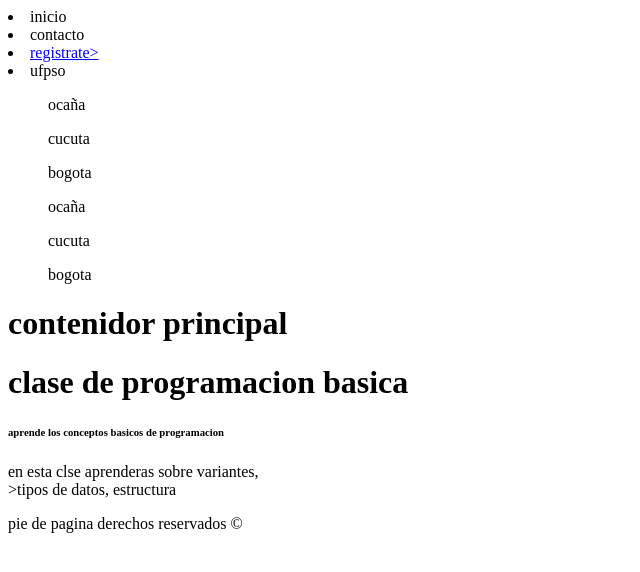
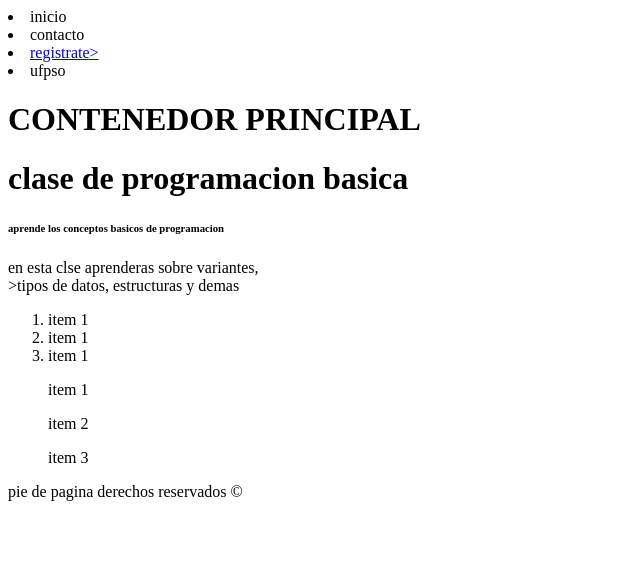
Before and after one commit to BootCampMinTic/jesusangarita, a plain HTML site: page index.html in a window 1280 px wide. Shown: the whole page, without its empty margins (0-640 px from the left). Drawn offline with Linux system fonts and the light colour scheme.

Commit message:
clase 5 septiembre

```diff
--- a/index.html
+++ b/index.html
@@ -3,37 +3,46 @@
   <head>
       <meta charset="UTF-8"> <!--esto es para que reconozca los asentos y las ñ-->
       <meta html-equiv ="X-UA-compatible" content="IE=edge"> <!--para que sea compatible-->
+      <meta name="viewport" content="width=device-width, initial-scale=1.0" />
       <title>proyectoboocamps</title>
+      <!---->
   </head>
       <body>
          <header>
-        <nav> <!-- navegacion -->
+
+         <nav>  <!-- navegacion -->
               <li> <a hrf="#">inicio</a> </li>
               <li> <a hrf="paginas/contactos.html">contacto</a> </li>
               <li> <a href="#">registrate></a></li>
-            <li> <a hrf="https://ufpso.edu.co/">ufpso</a> </li>
-
+              <li> <a hrf="https://ufpso.edu.co/">ufpso</a> </li> <!--ruta relativa-->
          </nav>
 
-            <ol>ocaña</ol>
-            <ol>cucuta</ol>
-            <ol>bogota</ol>
 
-            <ul>ocaña</ul>
-            <ul>cucuta</ul>
-            <ul>bogota</ul>
 
           </header>
+
            <main>
-           <h1>contenidor principal</h1>
+
+            <h1>CONTENEDOR PRINCIPAL</h1>
             <h1>clase de programacion basica</h1>
             <h6>aprende los conceptos basicos de programacion</h6>
-           <p>en esta clse aprenderas sobre variantes,<br>>tipos de datos, estructura
+            <p>en esta clse aprenderas sobre variantes,<br>>tipos de datos, estructuras y demas
+
+            <ol>
+              <li>item 1</li>
+              <li>item 1</li>
+              <li>item 1</li>
+            </ol>
+
+            <ul>item 1</ul>
+            <ul>item 2</ul>
+            <ul>item 3</ul>
+
+          </main>
 
          <footer>
            <p>pie de pagina derechos reservados &copy;</p>
         </footer>
-     </main>
 
       </body>
 </html>
```
Also changed, not shown: paginas/contactos.html (added, +7 -0 lines), Index.css (added). Lines whose indentation alone changed are shown as unchanged.
